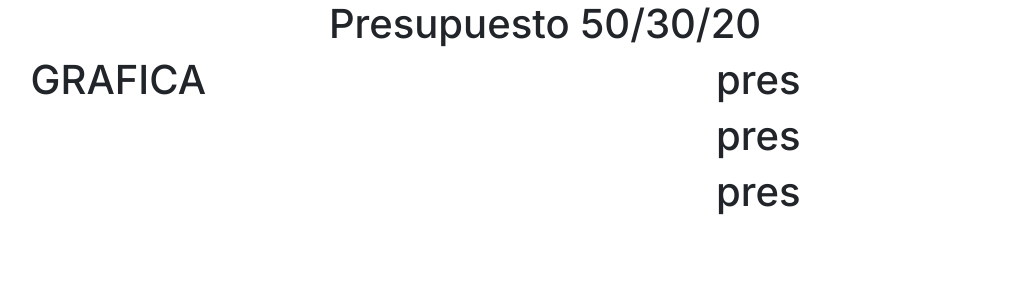
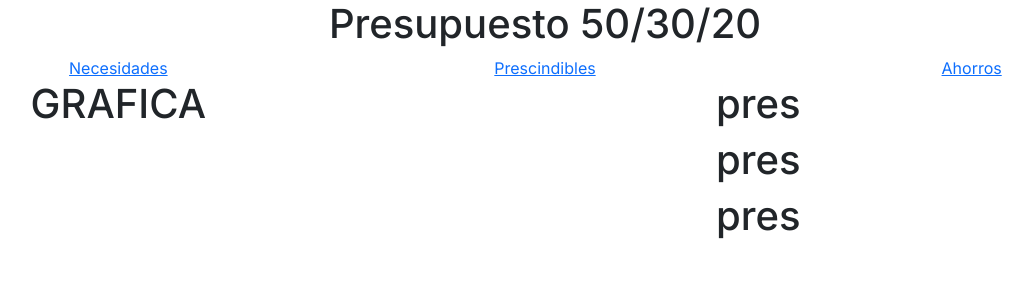
Before and after one commit to brandonruizmora/presupuesto503020, a Next.js app: page /prescindibles in a window 1280 px wide. Shown: the top 300 px of the page, without its empty margins (95-1128 px from the left). Built offline with nearby package versions, Linux system fonts and the light colour scheme.

Commit message:
Added component navbar

```diff
--- a/app/(general)/ahorros/page.tsx
+++ b/app/(general)/ahorros/page.tsx
@@ -1,6 +1,9 @@
+import { Navbar } from "@/components"
+
 export default function presupuesto() {
   return (
     <div className="col-12">
+      <Navbar />
       <div className="row">
         <div className="col-12 col-md-4">
           <h1>GRAFICA</h1>
--- a/app/(general)/necesidades/page.tsx
+++ b/app/(general)/necesidades/page.tsx
@@ -1,6 +1,9 @@
+import { Navbar } from "@/components"
+
 export default function presupuesto() {
   return (
     <div className="col-12">
+      <Navbar />
       <div className="row">
         <div className="col-12 col-md-4">
           <h1>GRAFICA</h1>
--- a/app/(general)/prescindibles/page.tsx
+++ b/app/(general)/prescindibles/page.tsx
@@ -1,6 +1,9 @@
+import { Navbar } from "@/components"
+
 export default function presupuesto() {
   return (
     <div className="col-12">
+      <Navbar />
       <div className="row">
         <div className="col-12 col-md-4">
           <h1>GRAFICA</h1>
--- /dev/null
+++ b/components/index.tsx
@@ -0,0 +1 @@
+export * from './navbar/Navbar';
--- /dev/null
+++ b/components/navbar/Navbar.tsx
@@ -0,0 +1,15 @@
+export const Navbar = () => {
+    return (
+        <nav className="row">
+            <div className="col-4">
+                <a className="nav-divnk active" href="/necesidades">Necesidades</a>
+            </div>
+            <div className="col-4">
+                <a className="nav-divnk disabled" href="/prescindibles">Prescindibles</a>
+            </div>
+            <div className="col-4">
+                <a className="nav-divnk" href="/ahorros">Ahorros</a>
+            </div>
+        </nav>
+    )
+}
```
